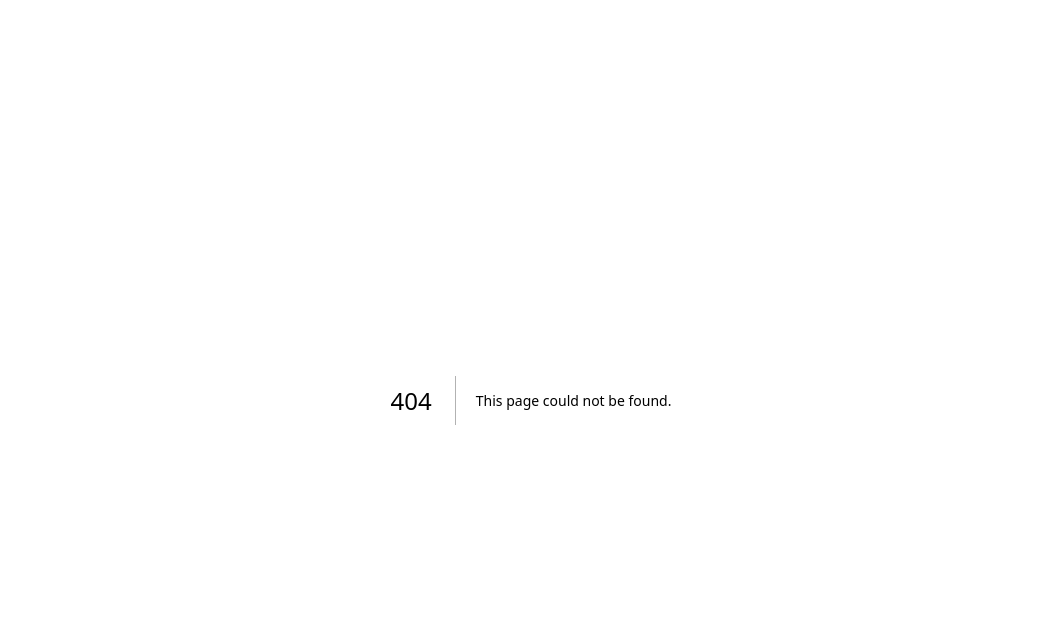
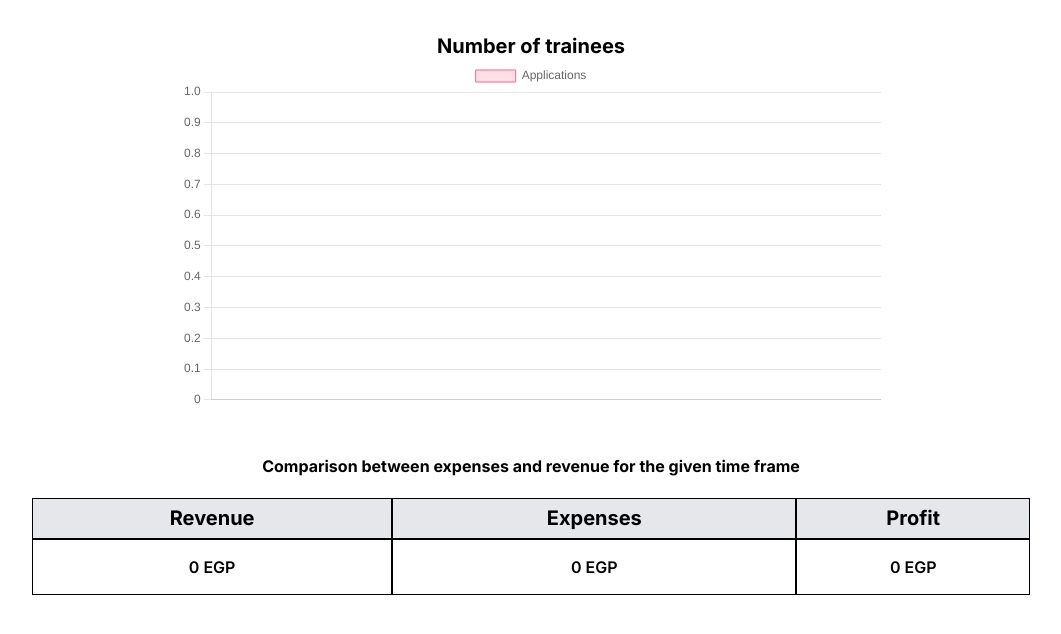
Before and after one commit to Ahmedkadrymostafa/eprom, a Next.js app: page /report/bytrainees in a window 1280 px wide. Before the commit this address had no page. Shown: the top 634 px of the page, without its empty margins (109-1170 px from the left). Built offline with nearby package versions, Linux system fonts and the light colour scheme.

Commit message:
report commit

```diff
--- a/app/components/analysis/ReportComponent.tsx
+++ b/app/components/analysis/ReportComponent.tsx
@@ -1,16 +1,34 @@
 'use client'
 import { useRef, useState, useContext } from "react";
 import { DataContext } from "@/app/dashboard/layout";
+import { ReportContext } from "@/app/layout";
+import { useRouter } from "next/navigation";
 const ReportComponent = () => {
+  const router = useRouter()
     const dataContext: any = useContext(DataContext);
+    const reportContext: any = useContext(ReportContext);
 
-    const [fromDate, setFromDate ] = useState<any>();
-    const [toDate, setToDate ] = useState<any>();
+    const [fromDate, setFromDate ] = useState<any>('');
+    const [toDate, setToDate ] = useState<any>('');
 
-    const [traineesWithProject, setTraineesWithProject] = useState<any>([]);
+    const [ traineesWithProject, setTraineesWithProject ] = useState<any>([]);
+    const [ projectsToFilter, setProjectsToFilter ] = useState<any>([]);
     const [ showResult, setShowResult ] = useState<any>(false);
+    const [ filterByStatus, setFilterByStatus ] = useState<any>('all');
     // const date_from: any = useRef()
     // const date_to: any = useRef()
+    const handleFilterByStatusChange = (e: any) => {
+      setFilterByStatus(e.target.value);
+      console.log(e.target.value);
+    }
+    const handleFilterByProjectChange = (project: any) => {
+      if (project !== 'all') {
+        let filteredByProject = projectsToFilter.filter((e: any) => e.project === project)
+        setTraineesWithProject(filteredByProject)
+      }else {
+        setTraineesWithProject(projectsToFilter)
+      }
+    }
     const handleFromDateChange = (e: any) => {
         setFromDate(e.target.value)
     }
@@ -46,10 +64,20 @@ const ReportComponent = () => {
           );
 
           if (personApplications.length > 0) {
-            acc.push({
-              ...person,
-              applications: personApplications.map((app: any) => app),
-            });
+            if (filterByStatus === 'all') {
+              acc.push({
+                ...person,
+                applications: personApplications.map((app: any) => app),
+              });
+            }else {
+              const filteredByStatus = personApplications.filter((app: any) => app.status === filterByStatus)
+              if (filteredByStatus.length > 0) {
+                acc.push({
+                  ...person,
+                  applications: filteredByStatus.map((app: any) => app),
+                });
+              }
+            }
           }
 
           return acc;
@@ -71,6 +99,7 @@ const ReportComponent = () => {
           return acc;
         }, []);
         setTraineesWithProject(projectTrainees)
+        setProjectsToFilter(projectTrainees)
         console.log(projectTrainees)
     }
 
@@ -109,6 +138,10 @@ const ReportComponent = () => {
 
   };
 
+  const report = () => {
+    reportContext.setReportByTraineesData(traineesWithProject)
+    router.push('/report/bytrainees')
+  }
 
   return (
     <div>
@@ -130,9 +163,21 @@ const ReportComponent = () => {
                     </div>
                 </div>
 
+                <div>
+                  <div className="mb-7">
+                    <p className="main-color text-xl font-black">Filter By Status</p>
+                    <select className="input" value={filterByStatus} onChange={handleFilterByStatusChange}>
+                      <option value="all">All</option>
+                      <option value="implemented">Implemented</option>
+                      <option value="not implemented">Not implemented</option>
+                    </select>
+                  </div>
+
+                </div>
+
                 <div className="flex gap-4">
                     <button className="cta" onClick={() => {
-                      getApplicationsWithTrainees();
+                      // getApplicationsWithTrainees();
                       PersonsWithApplications();
                     }}>
                         <span>Collect</span>
@@ -145,7 +190,7 @@ const ReportComponent = () => {
                       <button className="simple-btn" onClick={() => setShowResult(true)}>Show Result</button>
                     }
                     {traineesWithProject.length > 0 &&
-                      <button className="download-button">
+                      <button className="download-button" onClick={report}>
                         <div className="docs"><svg className="css-i6dzq1" strokeLinejoin="round" strokeLinecap="round" fill="none" strokeWidth="2" stroke="currentColor" height="20" width="20" viewBox="0 0 24 24"><path d="M14 2H6a2 2 0 0 0-2 2v16a2 2 0 0 0 2 2h12a2 2 0 0 0 2-2V8z"></path><polyline points="14 2 14 8 20 8"></polyline><line y2="13" x2="8" y1="13" x1="16"></line><line y2="17" x2="8" y1="17" x1="16"></line><polyline points="10 9 9 9 8 9"></polyline></svg> Report</div>
                         <div className="download">
                             <svg className="css-i6dzq1" strokeLinejoin="round" strokeLinecap="round" fill="none" strokeWidth="2" stroke="currentColor" height="24" width="24" viewBox="0 0 24 24"><path d="M21 15v4a2 2 0 0 1-2 2H5a2 2 0 0 1-2-2v-4"></path><polyline points="7 10 12 15 17 10"></polyline><line y2="3" x2="12" y1="15" x1="12"></line></svg>
@@ -153,6 +198,21 @@ const ReportComponent = () => {
                       </button>
                     }
                 </div>
+
+
+                {projectsToFilter.length > 0 &&
+                    <div className="mb-7">
+                      <p className="main-color text-xl font-black">Filter By Project</p>
+                      <select className="input" onChange={(value: any) => handleFilterByProjectChange(value.target.value)}>
+                        <option value="all">All</option>
+                        {
+                          projectsToFilter.map((trainee: any) => (
+                            <option className="capitalize" key={trainee.project} value={trainee.project}>{trainee.project}</option>
+                          ))
+                        }
+                      </select>
+                    </div>
+                  }
             </div>
         </div>
 
@@ -160,7 +220,7 @@ const ReportComponent = () => {
           <p className="main-color text-4xl font-black w-fit mx-auto my-11">Report Result</p>
           {traineesWithProject.map((trainee: any) => (
 
-          <div key={trainee} className="w-[80%] mx-auto p-4 border-black border-2">
+          <div key={trainee.project} className="w-[80%] mx-auto p-4 border-black border-2">
             <p className="text-black text-4xl font-black w-fit mx-auto my-5 uppercase">{trainee.project}</p>
             {trainee.trainees.map((trainee: any) => (
               <div key={trainee} className="my-6">
@@ -181,7 +241,7 @@ const ReportComponent = () => {
                       <tbody>
 
                         {trainee.applications.map((app: any) => (
-                          <tr key={app} className="text-center text-black text-xl p-3">
+                          <tr key={app.id} className="text-center text-black text-xl p-3">
                             <td className="w-1/2 text-left">{app.course}</td>
                             <td>{app.date_from}</td>
                             <td>{app.date_to}</td>
--- a/app/layout.tsx
+++ b/app/layout.tsx
@@ -1,3 +1,4 @@
+'use client'
 import type { Metadata } from "next";
 import { Inter } from "next/font/google";
 import "./globals.css";
@@ -5,24 +6,38 @@ import { ToastContainer } from 'react-toastify';
 import 'react-toastify/dist/ReactToastify.css';
 import 'react-date-picker/dist/DatePicker.css';
 import 'react-calendar/dist/Calendar.css';
+import { createContext, useState } from "react";
 
 const inter = Inter({ subsets: ["latin"] });
 
-export const metadata: Metadata = {
-  title: "Create Next App",
-  description: "Generated by create next app",
-};
+export const ReportContext = createContext<any>(null)
+
+// export const metadata: Metadata = {
+//   title: "Create Next App",
+//   description: "Generated by create next app",
+// };
 
 export default function RootLayout({
   children,
 }: Readonly<{
   children: React.ReactNode;
 }>) {
+
+  const [ reportByTraineesData, setReportByTraineesData ] = useState<any>([])
+
+  const reportContextValue: any = {
+    reportByTraineesData,
+    setReportByTraineesData,
+  };
+
+
   return (
     <html lang="en">
       <body className={inter.className}>
         <ToastContainer />
-        {children}
+        <ReportContext.Provider value={reportContextValue}>
+          {children}
+        </ReportContext.Provider>
       </body>
     </html>
   );
--- /dev/null
+++ b/app/report/bytrainees/page.tsx
@@ -0,0 +1,153 @@
+'use client'
+import { useContext, useEffect, useState } from 'react'
+import { ReportContext } from '@/app/layout'
+import { Chart as ChartJS, ArcElement, Tooltip, Legend } from "chart.js/auto";
+import { Bar } from 'react-chartjs-2';
+
+const Page = () => {
+    ChartJS.register(ArcElement, Tooltip, Legend);
+
+    const reportContext: any = useContext(ReportContext);
+    const data = reportContext.reportByTraineesData
+    const [ traineesWithProject, setTraineesWithProject ] = useState(data);
+
+    const [ revenue, setRevenue ] = useState<any>([]);
+    const [ expense, setExpense ] = useState<any>([]);
+
+    let rev: number = revenue.reduce((acc: any, current: any) => acc + current, 0)
+    let exp: number = expense.reduce((acc: any, current: any) => acc + current, 0)
+    let profit = rev - exp;
+
+    function formatNumberInEGP(amount: any) {
+        const formattedAmount = amount.toLocaleString('en-US', {
+            minimumFractionDigits: 2,
+            maximumFractionDigits: 2
+        });
+         // Remove the last two zeros
+        const trimmedAmount = formattedAmount.replace(/(\.00)$/, '');
+        return `${trimmedAmount} EGP`;
+    }
+    const calculateTotalRevenue = () => {
+        let rev: any = []
+        let exp: any = []
+        data.map((e: any) => {
+            e.trainees.map((trainee: any) => {
+                trainee.applications.map((app: any) => {
+                    rev.push(app.course_fees)
+                    exp.push((app.break_cost + app.instructor_fees + app.tools))
+                })
+            })
+        })
+        setRevenue(rev)
+        setExpense(exp)
+    }
+
+    const chartData = {
+        labels: data.map((e: any) => e.project),
+        datasets: [{
+          label: 'Applications',
+          data: data.map((e: any) => e.trainees.length),
+          backgroundColor: [
+            'rgba(255, 99, 132, 0.2)',
+            'rgba(255, 159, 64, 0.2)',
+            'rgba(255, 205, 86, 0.2)',
+            'rgba(75, 192, 192, 0.2)',
+            'rgba(54, 162, 235, 0.2)',
+            'rgba(153, 102, 255, 0.2)',
+            'rgba(201, 203, 207, 0.2)'
+          ],
+          borderColor: [
+            'rgb(255, 99, 132)',
+            'rgb(255, 159, 64)',
+            'rgb(255, 205, 86)',
+            'rgb(75, 192, 192)',
+            'rgb(54, 162, 235)',
+            'rgb(153, 102, 255)',
+            'rgb(201, 203, 207)'
+          ],
+          borderWidth: 1
+        }]
+      };
+    console.log(data)
+    useEffect(() => {
+        calculateTotalRevenue();
+    }, [])
+  return (
+    <div className='p-4'>
+        <div className='mx-auto mb-11 mt-4'>
+            <p className='text-black font-bold text-xl text-center'>Number of trainees</p>
+            <div className='h-[350px] w-[70%] mx-auto flex justify-center'>
+                <Bar data={chartData} />
+            </div>
+        </div>
+        <div className='mx-auto mb-16'>
+            <p className='text-black font-bold text-base text-center mb-5'>Comparison between expenses and revenue for the given time frame</p>
+            <div>
+                <table className='border-black border w-[80%] mx-auto'>
+                    <thead>
+                        <tr className='text-xl bg-gray-200 h-10 border-b-2 border-black'>
+                            <th>Revenue</th>
+                            <th className='border-x-2 border-black'>Expenses</th>
+                            <th>Profit</th>
+                        </tr>
+                    </thead>
+                    <tbody>
+                        <tr className='text-center font-semibold text-base text-black h-14'>
+                            <td>{formatNumberInEGP(rev)}</td>
+                            <td className='border-x-2 border-black'>
+                                {formatNumberInEGP(exp)}
+                            </td>
+                            <td>{formatNumberInEGP(profit)}</td>
+                        </tr>
+                    </tbody>
+                </table>
+            </div>
+        </div>
+        <div>
+          {/* <p className="main-color text-4xl font-black w-fit mx-auto my-11">Report Result</p> */}
+          {traineesWithProject.map((trainee: any) => (
+
+          <div key={trainee.project} className="w-[100%] mx-auto">
+            <p className="text-black text-2xl font-black w-fit mx-auto my-2 uppercase">{trainee.project}</p>
+            {trainee.trainees.map((trainee: any) => (
+              <div key={trainee} className="my-6">
+                  <div className="flex flex-col gap-1">
+                    <p className="text-black text-xl font-black capitalize">{trainee.name}</p>
+                    {/* <p className="text-black text-2xl font-black capitalize">ID: {trainee.person_id}</p> */}
+                  </div>
+                  <div>
+                    <table className="w-full my-2">
+                      <thead>
+                          <tr className="main-color text-base font-bold p-3 bg-gray-200">
+                              <th className="w-1/2 text-left">Course name</th>
+                              <th>from</th>
+                              <th>to</th>
+                              <th>status</th>
+                          </tr>
+                      </thead>
+                      <tbody>
+
+                        {trainee.applications.map((app: any) => (
+                          <tr key={app.id} className="text-center text-black text-sm p-3">
+                            <td className="w-1/2 text-left">{app.course}</td>
+                            <td>{app.date_from}</td>
+                            <td>{app.date_to}</td>
+                            <td>{app.status}</td>
+                          </tr>
+                        ))}
+
+                      </tbody>
+                    </table>
+                    <hr className="w-full h-[1px] bg-black" />
+                  </div>
+                </div>
+            ))}
+      </div>))}
+
+        </div>
+
+    </div>
+  )
+}
+
+export default Page
--- /dev/null
+++ b/app/report/page.tsx
@@ -0,0 +1,9 @@
+import React from 'react'
+
+const page = () => {
+  return (
+    <div>page</div>
+  )
+}
+
+export default page
```
